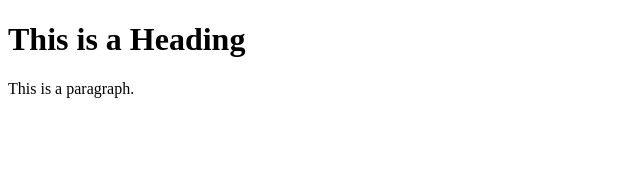
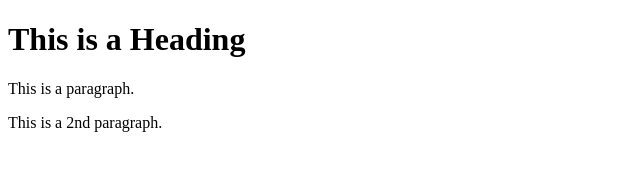
Before and after one commit to Lisathobs01/Learning-git, a plain HTML site: page index.html in a window 1280 px wide. Shown: the whole page, without its empty margins (0-640 px from the left). Drawn offline with Linux system fonts and the light colour scheme.

Commit message:
Update index.html

```diff
--- a/index.html
+++ b/index.html
@@ -6,6 +6,8 @@
 <body>
  <h1>This is a Heading</h1>
 <p>This is a paragraph.</p>
+ <p>This is a 2nd paragraph.</p>
+
 
 
 </body>
```
